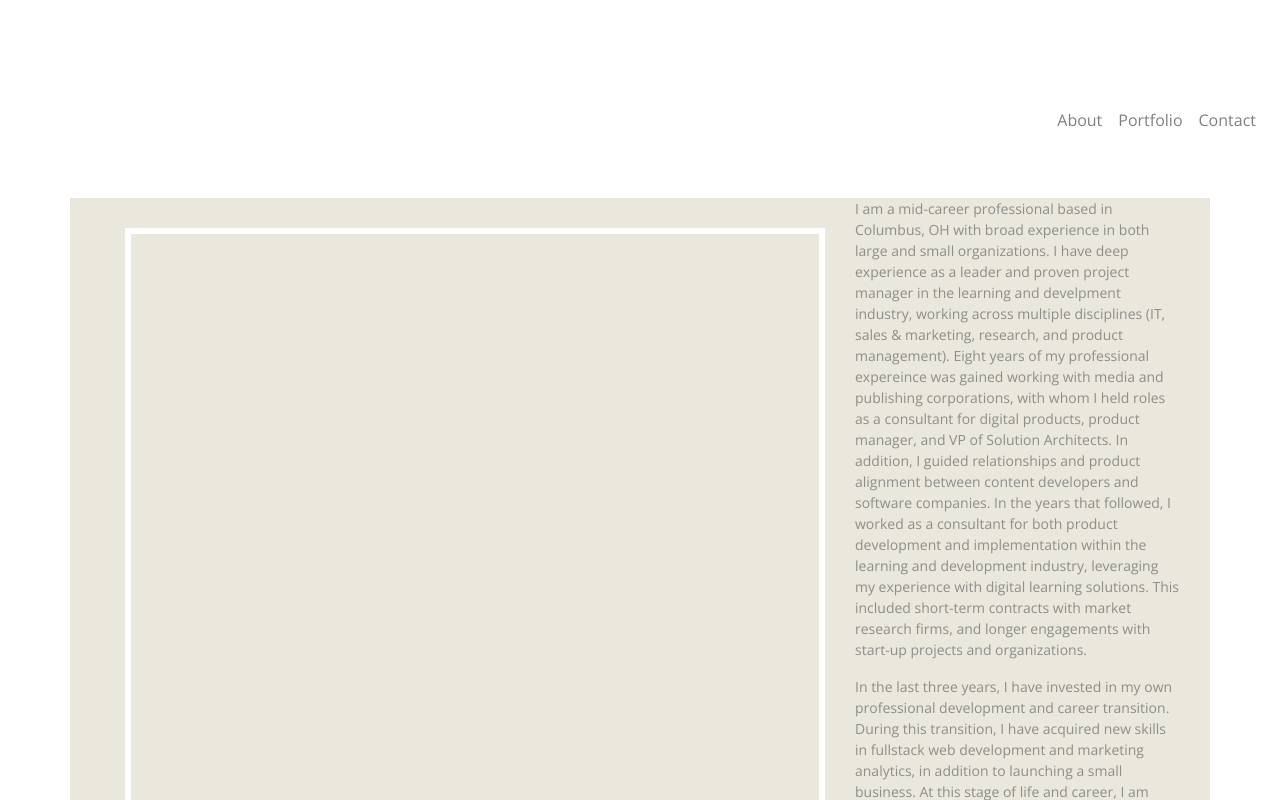
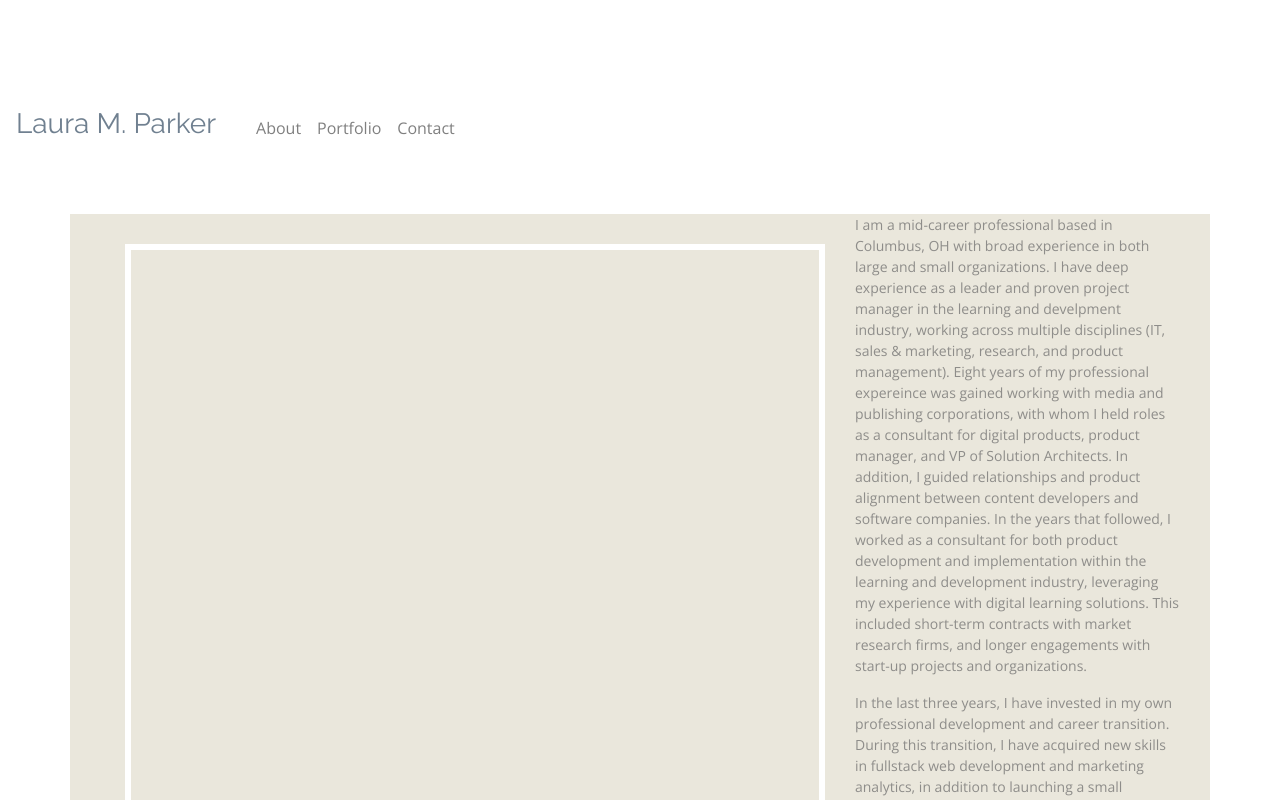
Before and after one commit to lauramparker/My-Portfolio, a React (Create React App) app in the folder portfolio/: page / in a window 1280 px wide. Shown: the top 800 px of the page. Built offline with nearby package versions, Linux system fonts and the light colour scheme.

Commit message:
Adding name title to header

```diff
--- a/portfolio/src/components/header/index.js
+++ b/portfolio/src/components/header/index.js
@@ -4,6 +4,8 @@ import "./style.css";
 
 function Header() {
     return (
+        <div className="navbar navbar-expand-lg navbar-light bg-white">
+            <div className="navbar-brand"><h3>Laura M. Parker</h3></div>
         <div className="navbar navbar-expand-lg navbar-light bg-white">
             <button className="navbar-toggler" type="button" data-toggle="collapse" data-target="#navbarNav" aria-controls="navbarNav" aria-expanded="false" aria-label="Toggle navigation">
                 <span className="navbar-toggler-icon"></span>
@@ -34,6 +36,7 @@ function Header() {
                     </ul>
                 </div>
         </div>
+        </div>
     )
 }
 
```
